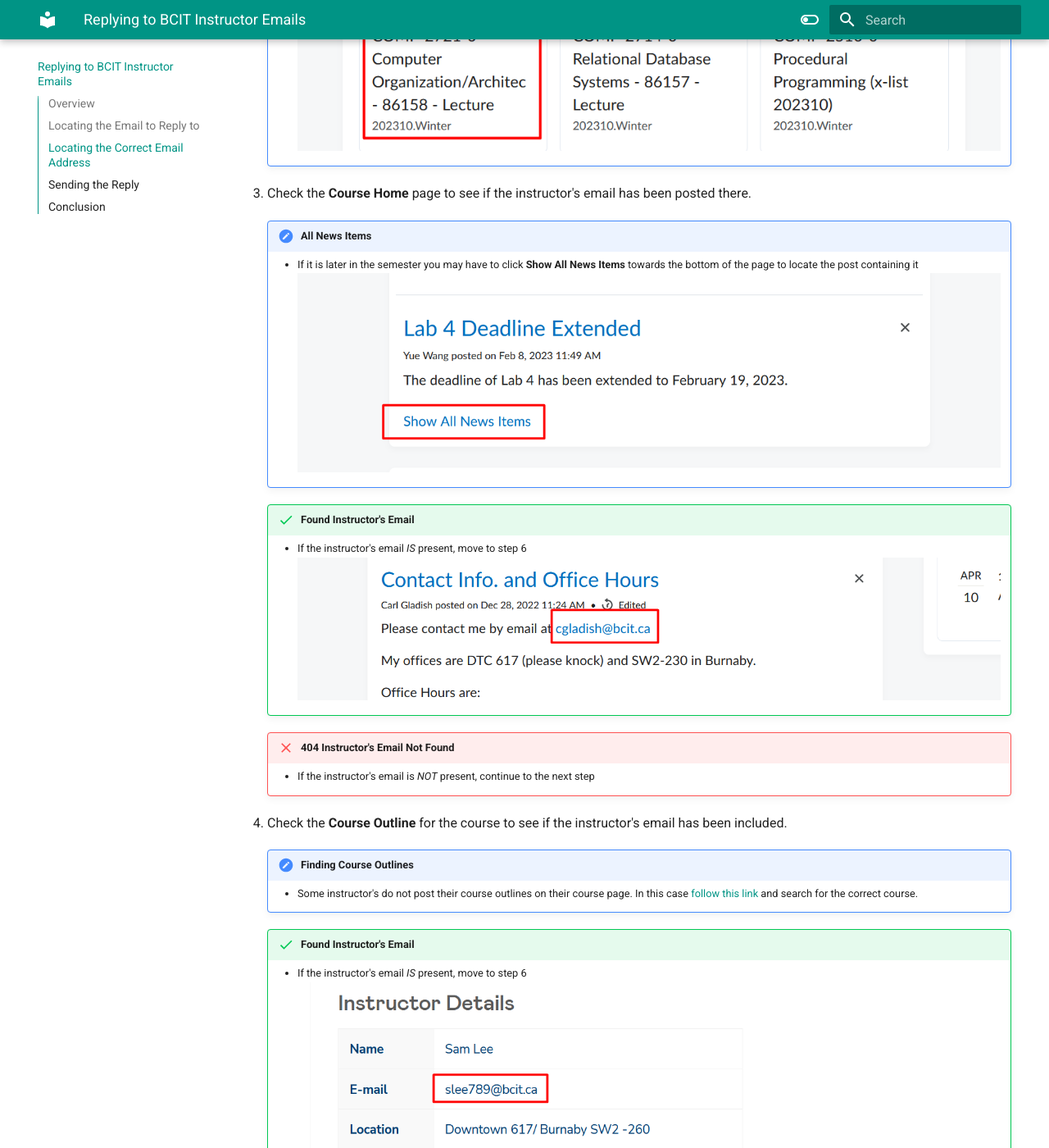
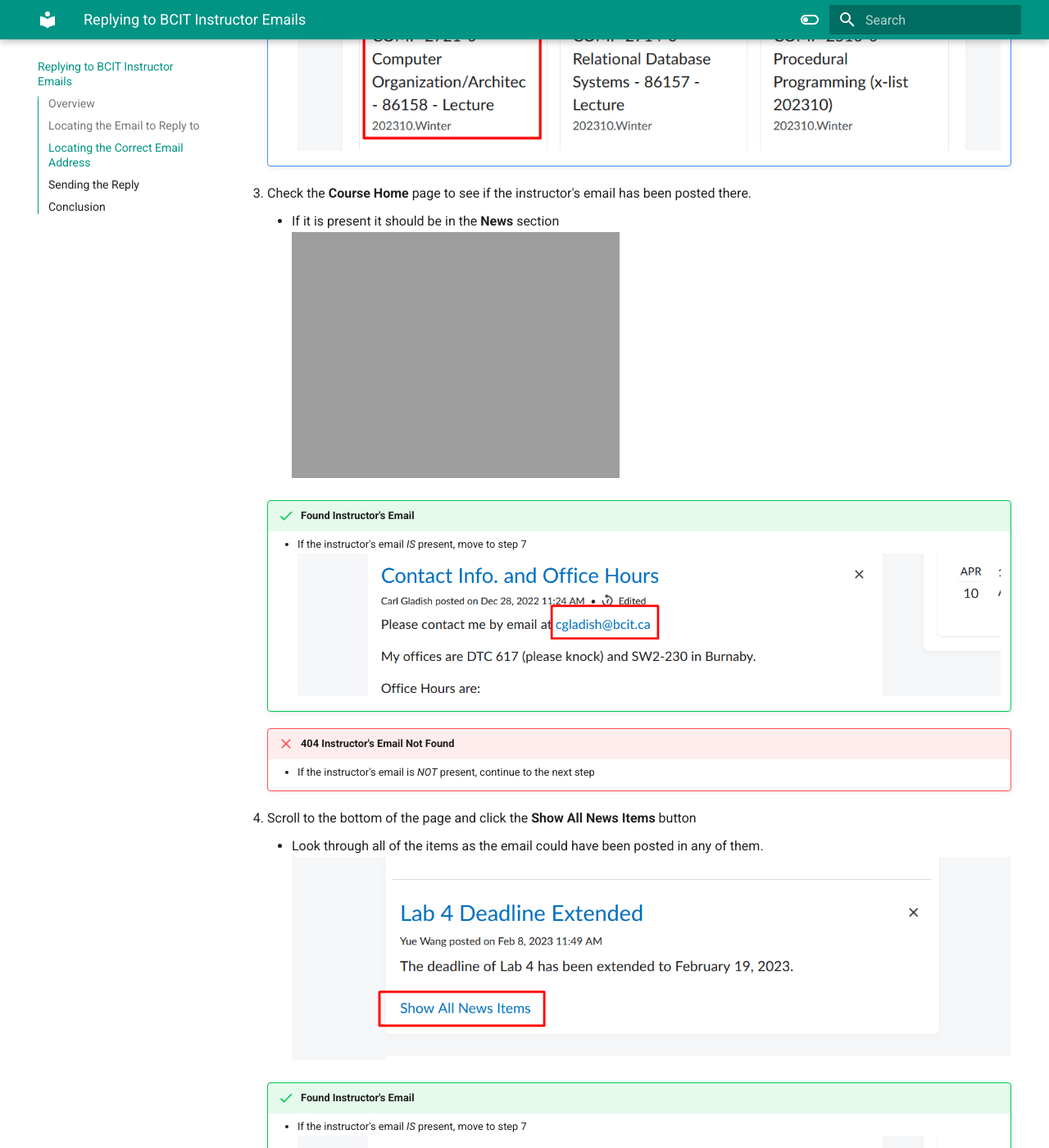
Before and after one commit to cdoig4/Colin-Patty_User_Guide, an MkDocs documentation site: the page built from docs/Task-3.md, in a window 1280 px wide and 1400 px high, scrolled down 2047 px. Shown: the whole window at 82% size. Built offline with MkDocs 1.6.1 and Material for MkDocs 9.7.7, drawn with Linux system fonts in a browser that asks for light colours; some of the changed text lies outside the part shown.

Commit message:
Separate Show All News step from Course Home step

```diff
--- a/docs/Task-3.md
+++ b/docs/Task-3.md
@@ -35,33 +35,42 @@
         ![image](./Colin's_Screenshots/Lecture_and_Lab_Example.png)
 
 3. Check the **Course Home** page to see if the instructor's email has been posted there.
-
-    !!! Note "All News Items"
-        * If it is later in the semester you may have to click **Show All News Items** towards the bottom of the page to locate the post containing it
-        ![image](./Colin's_Screenshots/Show_All_News_Button.png)
+    * If it is present it should be in the **News** section
+    ![image](./Colin's_Screenshots/Course_Home_News.png)
 
     !!! Success "Found Instructor's Email"
-        + If the instructor's email *IS* present, move to step 6
+        + If the instructor's email *IS* present, move to step 7
         ![image](./Colin's_Screenshots/Content_Page_Email_Success.png)
 
     !!! Failure "404 Instructor's Email Not Found"
         + If the instructor's email is *NOT* present, continue to the next step
 
-4. Check the **Course Outline** for the course to see if the instructor's email has been included.
+4. Scroll to the bottom of the page and click the **Show All News Items** button
+    * Look through all of the items as the email could have been posted in any of them.
+    ![image](./Colin's_Screenshots/Show_All_News_Button.png)
+
+    !!! Success "Found Instructor's Email"
+        + If the instructor's email *IS* present, move to step 7
+        ![image](./Colin's_Screenshots/Content_Page_Email_Success.png)
+
+    !!! Failure "404 Instructor's Email Not Found"
+        + If the instructor's email is *NOT* present, continue to the next step
+
+5. Check the **Course Outline** for the course to see if the instructor's email has been included.
 
     !!! Note "Finding Course Outlines"
         * Some instructor's do not post their course outlines on their course page. In this case [follow this link](https://www.bcit.ca/outlines/) and search for the correct course.
 
     !!! Success "Found Instructor's Email"
-        + If the instructor's email *IS* present, move to step 6
+        + If the instructor's email *IS* present, move to step 7
         ![image](./Colin's_Screenshots/Course_Outline_Success.png)
 
     !!! Failure "404 Instructor's Email Not Found"
         + If the instructor's email is *NOT* present, continue to the next step
 
-5. Access the [**BCIT Faculty Directory**](https://www.bcit.ca/contacts/) and search for the instructor's contact information.
+6. Access the [**BCIT Faculty Directory**](https://www.bcit.ca/contacts/) and search for the instructor's contact information.
 ![image](./Colin's_Screenshots/Faculty_Contact_Success.png)
-6. Copy the email address and navigate back to your myBCIT email tab.
+7. Copy the email address and navigate back to your myBCIT email tab.
 
 ## Sending the Reply
 
```
